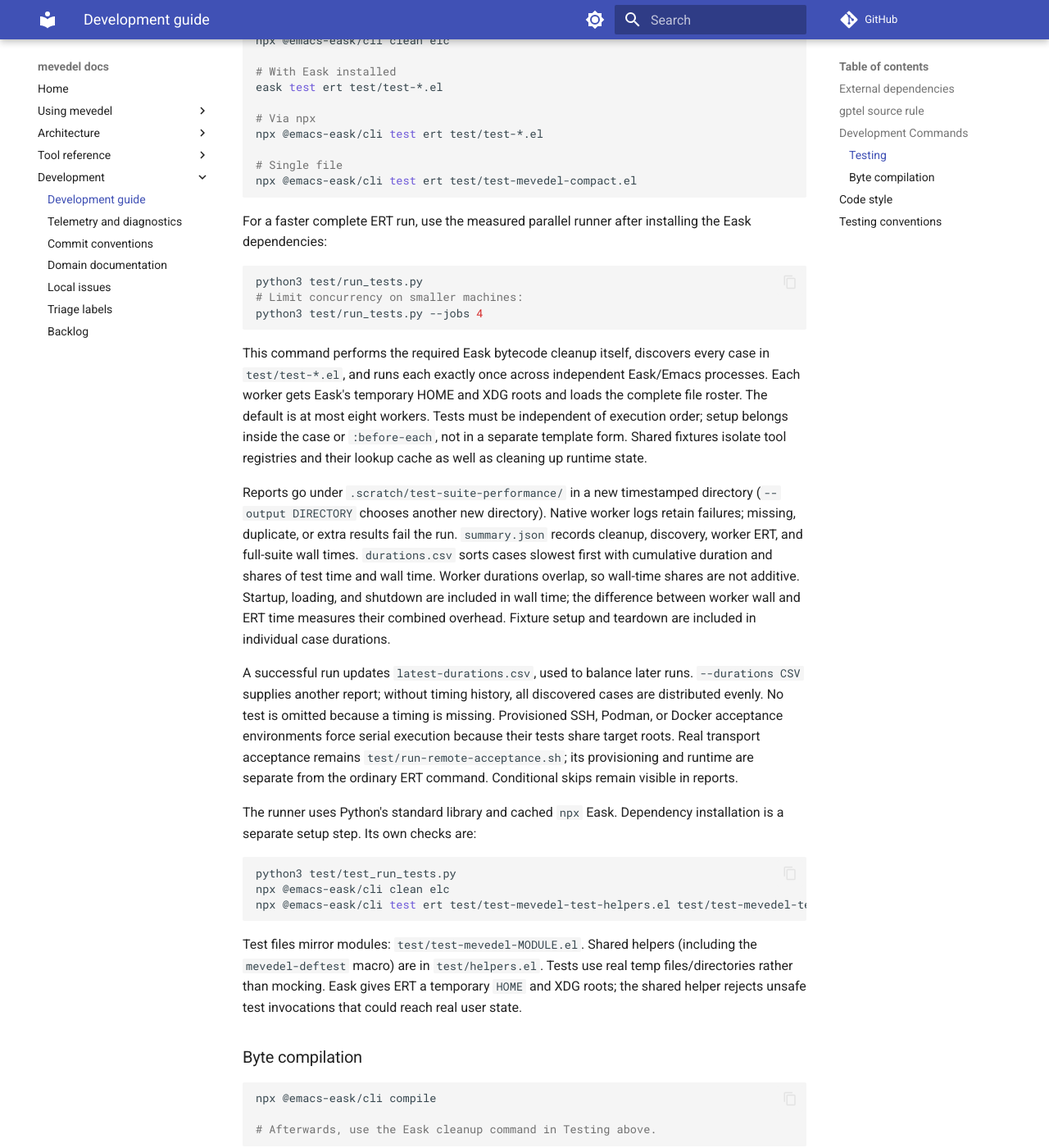
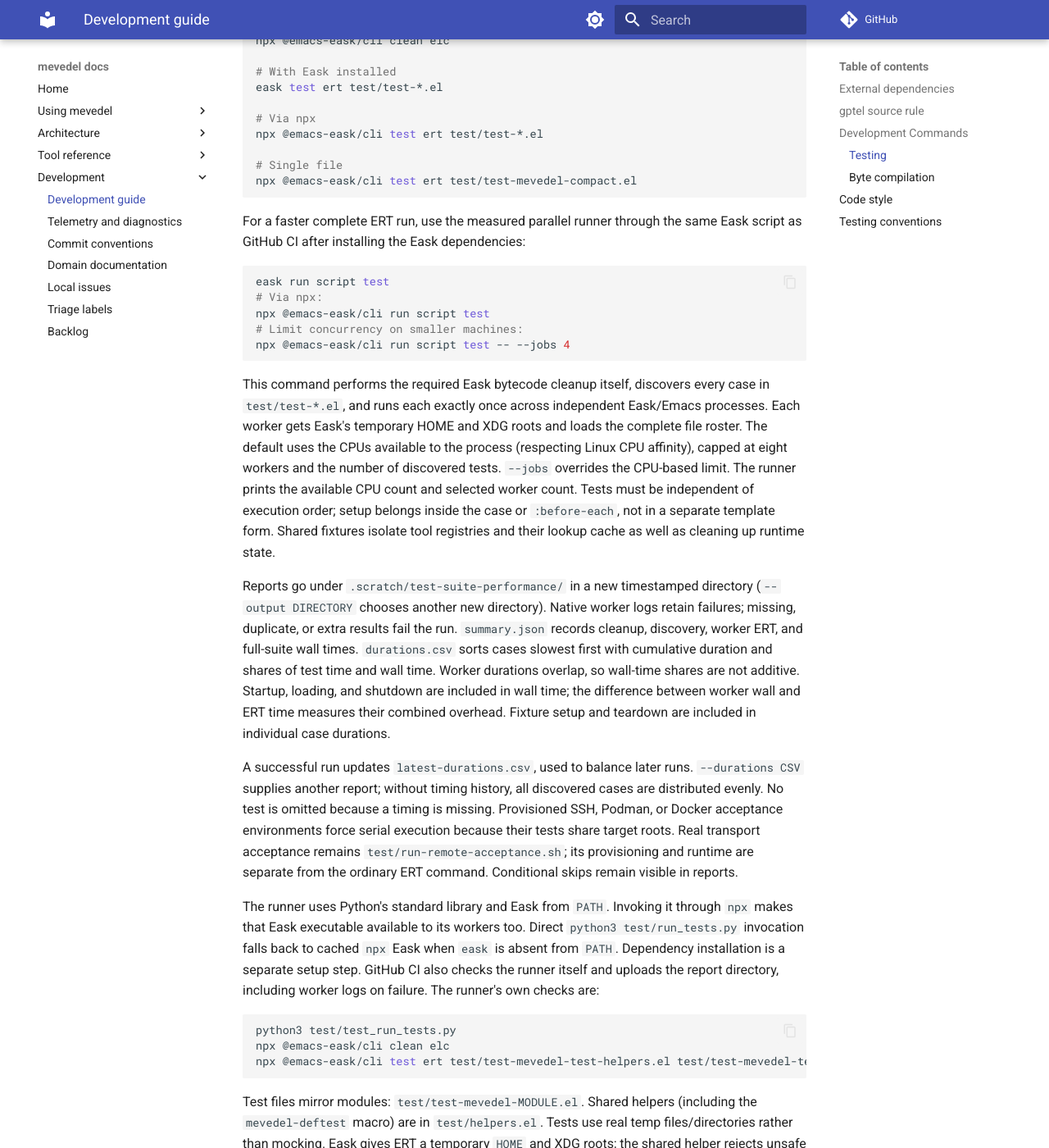
Before and after one commit to FrauH0lle/mevedel, an MkDocs documentation site: the page built from docs/development.md, in a window 1280 px wide and 1400 px high, scrolled down 1526 px. Shown: the whole window at 82% size. Built offline with MkDocs 1.6.1 and Material for MkDocs 9.7.7, drawn with Linux system fonts in a browser that asks for light colours; comment, search, counter and statistics services are not loaded.

Commit message:
ci(test): Run parallel ERT workers through a shared Eask script
Use the same parallel test entry point locally and in GitHub Actions,
retaining worker logs and timing reports even when the suite fails.

* Eask (test): Invoke the Python runner and export shell scripts with Unix
line endings so the final argument never acquires a carriage return.
* .github/workflows/test.yml: Set up Python, check the runner, run the Eask
test script, and upload reports after success or failure.
* test/run_tests.py (EASK, main): Prefer Eask from PATH and size the default
worker pool from CPU affinity, retaining the eight-worker cap and --jobs.
Report available CPUs alongside the selected worker count.
* test/test_run_tests.py (RunnerTests): Check affinity-based defaults,
launcher selection, and cleanup failure propagation.
* docs/development.md: Document the shared command and concurrency policy.

Validation: five Python checks and seven focused ERT tests pass. The full
Eask script run accounts for 8,314 tests with zero unexpected results and
20 skips in 122 seconds. Strict compilation completes without warnings.

````diff
--- a/docs/development.md
+++ b/docs/development.md
@@ -78,19 +78,24 @@ npx @emacs-eask/cli test ert test/test-*.el
 npx @emacs-eask/cli test ert test/test-mevedel-compact.el
 ```
 
-For a faster complete ERT run, use the measured parallel runner after installing
-the Eask dependencies:
+For a faster complete ERT run, use the measured parallel runner through the
+same Eask script as GitHub CI after installing the Eask dependencies:
 
 ```bash
-python3 test/run_tests.py
+eask run script test
+# Via npx:
+npx @emacs-eask/cli run script test
 # Limit concurrency on smaller machines:
-python3 test/run_tests.py --jobs 4
+npx @emacs-eask/cli run script test -- --jobs 4
 ```
 
 This command performs the required Eask bytecode cleanup itself, discovers every
 case in `test/test-*.el`, and runs each exactly once across independent Eask/Emacs
 processes. Each worker gets Eask's temporary HOME and XDG roots and loads the
-complete file roster. The default is at most eight workers. Tests must be
+complete file roster. The default uses the CPUs available to the process
+(respecting Linux CPU affinity), capped at eight workers and the number of
+discovered tests. `--jobs` overrides the CPU-based limit. The runner prints the
+available CPU count and selected worker count. Tests must be
 independent of execution order; setup belongs inside the case or `:before-each`,
 not in a separate template form. Shared fixtures isolate tool registries and
 their lookup cache as well as cleaning up runtime state.
@@ -113,8 +118,12 @@ because their tests share target roots. Real transport acceptance remains
 `test/run-remote-acceptance.sh`; its provisioning and runtime are separate from
 the ordinary ERT command. Conditional skips remain visible in reports.
 
-The runner uses Python's standard library and cached `npx` Eask. Dependency
-installation is a separate setup step. Its own checks are:
+The runner uses Python's standard library and Eask from `PATH`. Invoking it
+through `npx` makes that Eask executable available to its workers too. Direct
+`python3 test/run_tests.py` invocation falls back to cached `npx` Eask when
+`eask` is absent from `PATH`. Dependency installation is a separate setup step.
+GitHub CI also checks the runner itself and uploads the report directory,
+including worker logs on failure. The runner's own checks are:
 
 ```bash
 python3 test/test_run_tests.py
````
Also changed, not shown: 4 other files.
